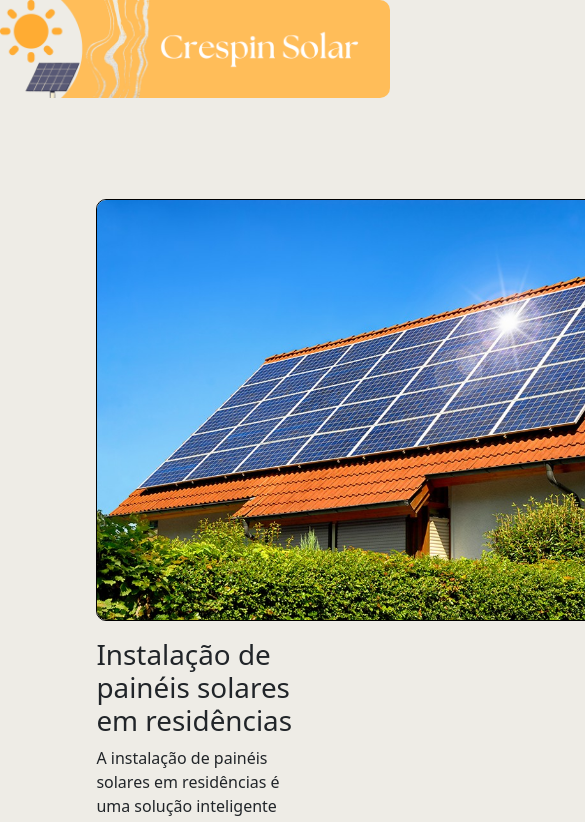
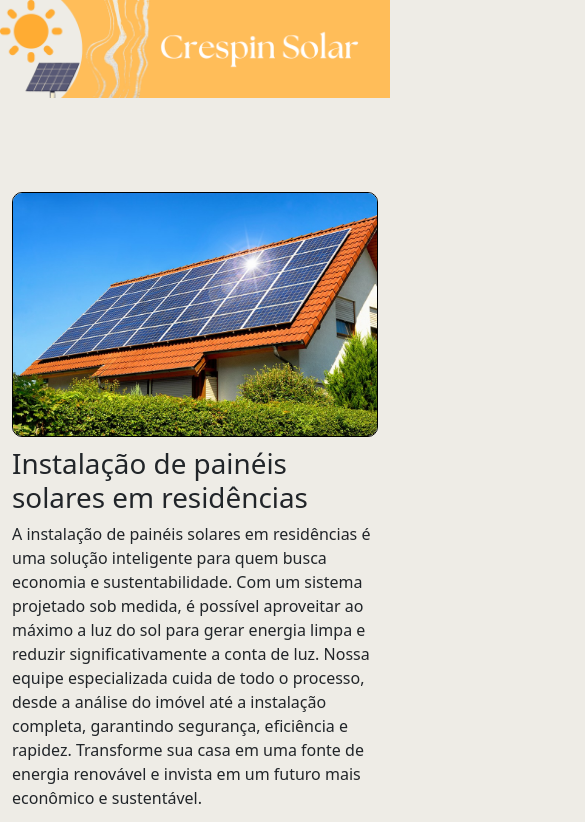
Before and after one commit to Motre-Helldoss/crespin, a plain HTML site: page index.html in a window 390 px wide. Shown: the top 822 px of the page, 585 px wide, since content can reach past the window. Drawn offline with nearby package versions, Linux system fonts and the light colour scheme.

Commit message:
Update crespin.css

```diff
--- a/crespin.css
+++ b/crespin.css
@@ -39,6 +39,7 @@ body{
     margin-bottom: 2vh;
 
 
+
 }
 .borders{
     padding-left: 0px;
@@ -49,3 +50,34 @@ body{
     margin-bottom: 10vh;
 
 }
+@media (max-width: 1050px){
+    .imgini{
+    width: 100%;
+    border-radius: 0px;
+    }
+    .foto{
+    width: 100%;
+    height: auto;
+    border-radius: 10px;
+    margin: 0px;
+    padding-left: 0px;
+    padding-right: 0px;
+    margin-left: 0vh;
+    margin-right: 0vh;
+    border: black;
+    border-width: 1px;
+    border-radius: 10px;
+    border-style: solid;
+    margin-top: 10px;
+    margin-bottom: 10px;
+    }
+    .borders{
+    padding-left: 0px;
+    padding-right: 0px;
+    margin-left: 0vh;
+    margin-right: 0vh;
+    margin-top: 10vh;
+    margin-bottom: 10vh;
+
+}
+}
```
